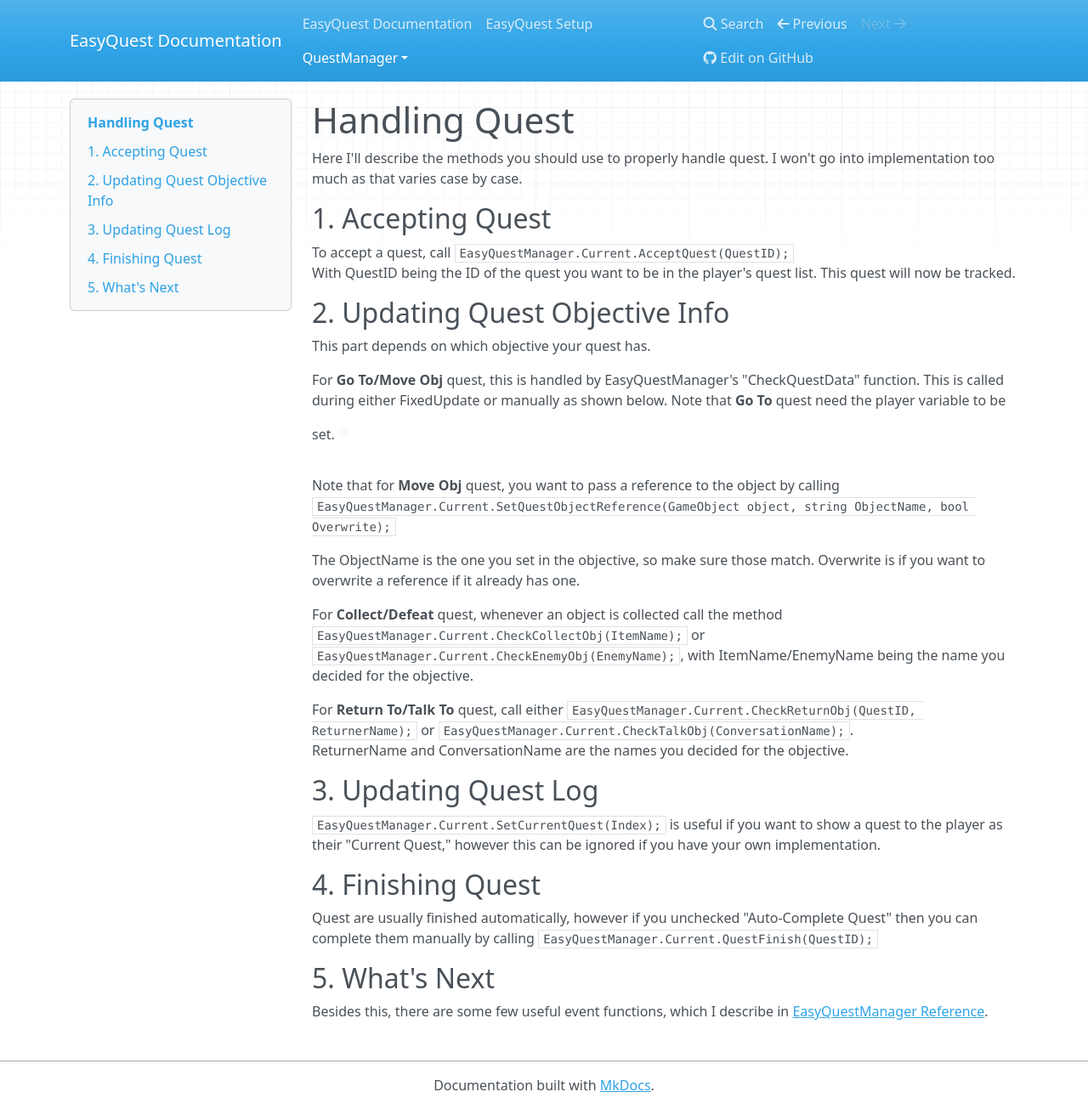
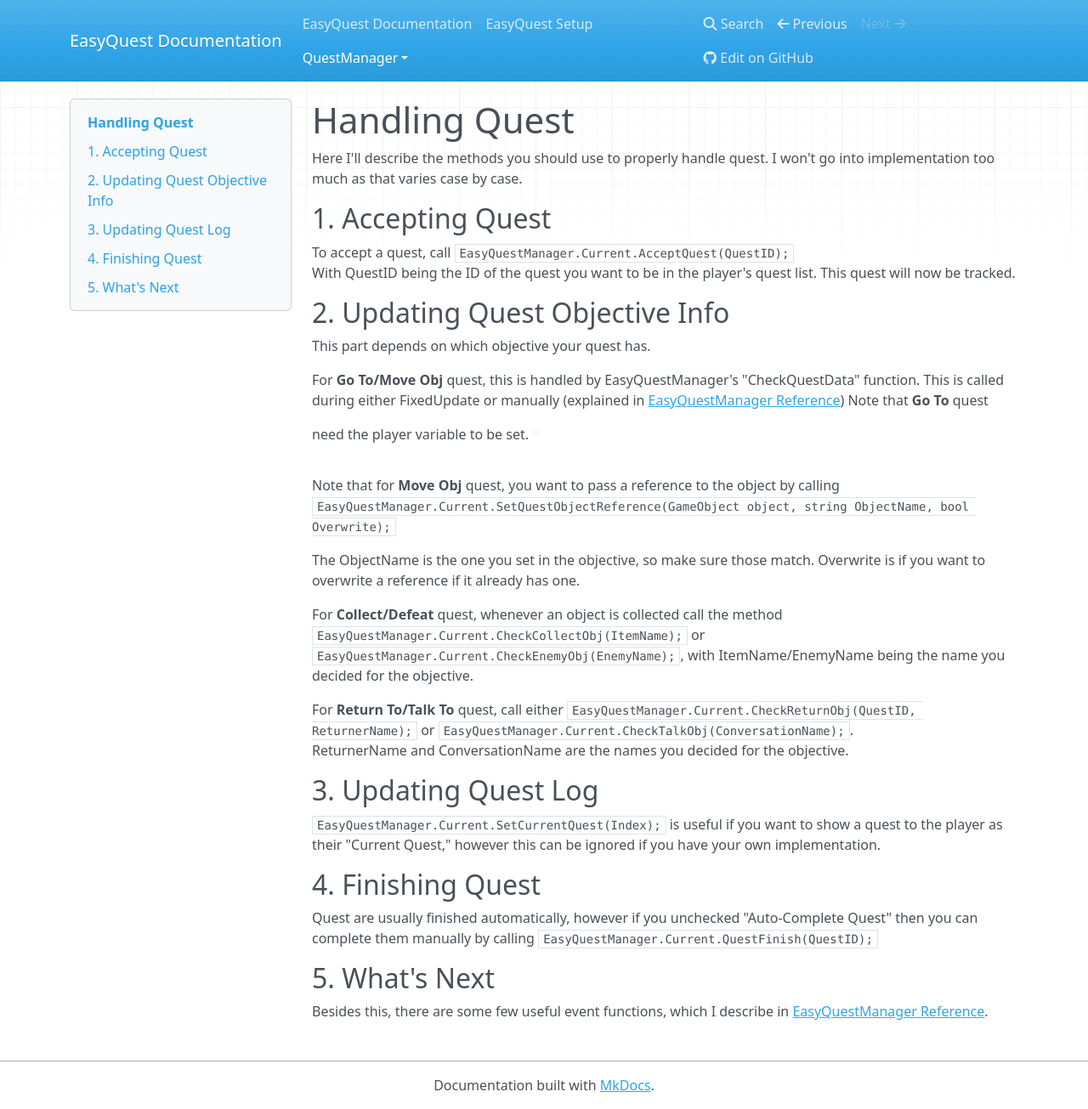
Before and after one commit to KnightlessLabs/EasyQuest-Docs, an MkDocs documentation site: the page built from docs/QuestManager/HandlingQuest.md, in a window 1280 px wide and 1305 px high. Shown: the whole window at 85% size. Built offline with MkDocs 1.6.1, drawn with Linux system fonts in a browser that asks for light colours; nearby versions of some CDN libraries.

Commit message:
Update HandlingQuest.md

```diff
--- a/docs/QuestManager/HandlingQuest.md
+++ b/docs/QuestManager/HandlingQuest.md
@@ -10,7 +10,7 @@ With QuestID being the ID of the quest you want to be in the player's quest list
 This part depends on which objective your quest has.
 
 For **Go To/Move Obj** quest, this is handled by EasyQuestManager's "CheckQuestData" function. This is called during either FixedUpdate
-or manually as shown below. Note that **Go To** quest need the player variable to be set.
+or manually (explained in [EasyQuestManager Reference](EasyQuestManagerReference.md)) Note that **Go To** quest need the player variable to be set.
 ![]()
 
 Note that for **Move Obj** quest, you want to pass a reference to the object by calling
```
